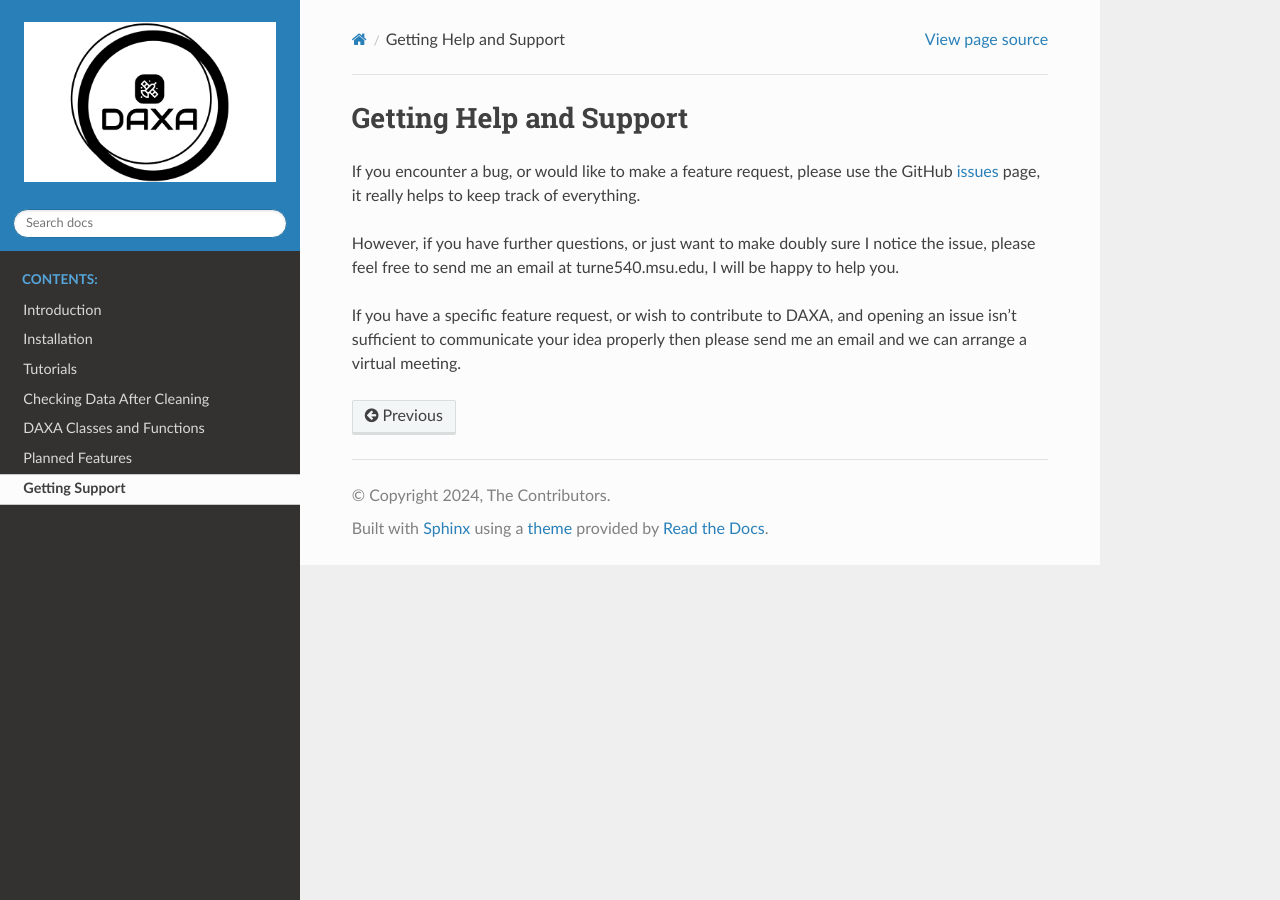
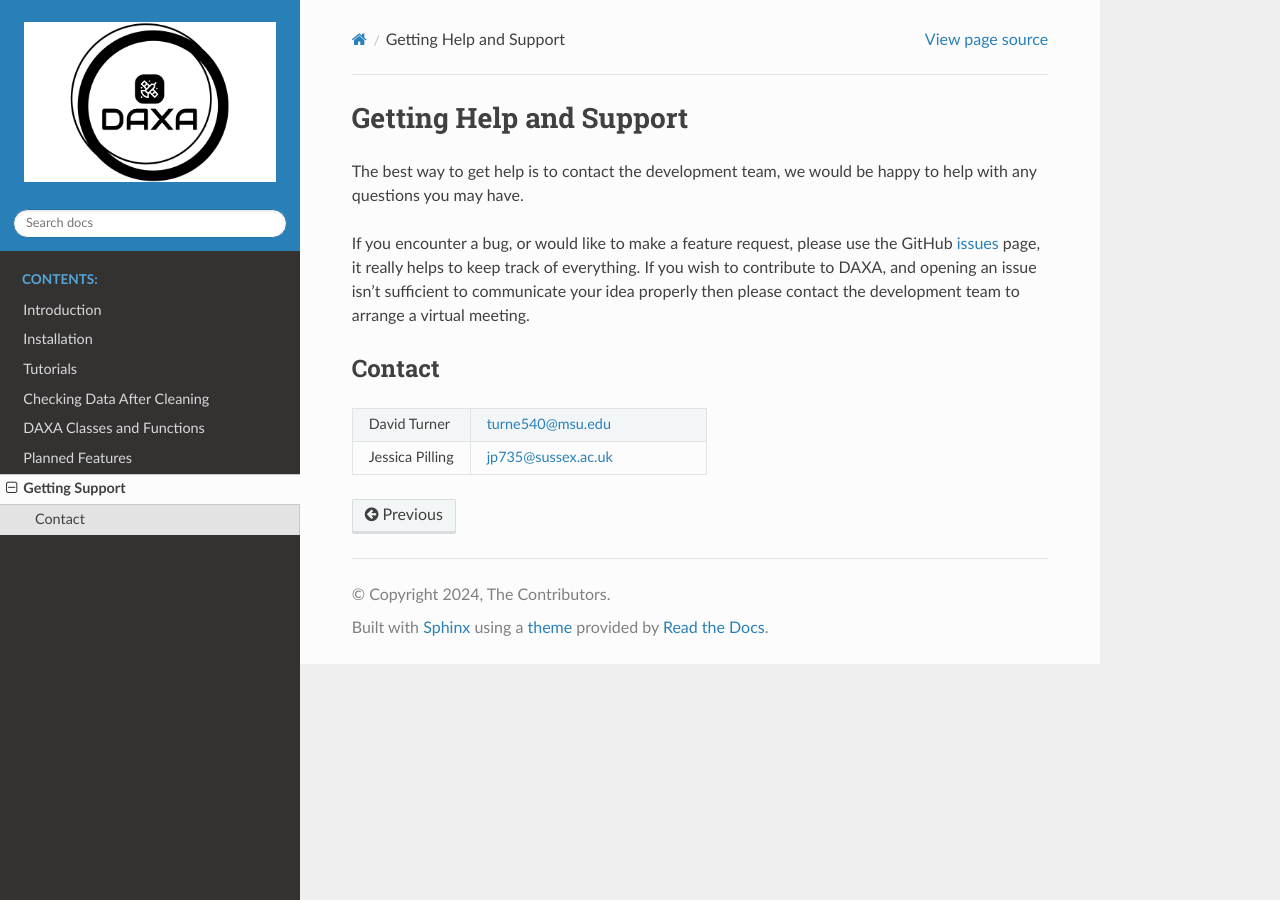
Before and after one commit to DavidT3/DAXA, a Sphinx documentation site: the page built from docs/source/support.rst, in a window 1280 px wide. Built offline with Sphinx 7.4.7 and the Read the Docs theme 2.0.0, drawn with Linux system fonts in a browser that asks for light colours; pages that are not in the unit, such as notebooks, are missing from menus.

Commit message:
Added a better help and support page
Signed-off-by: David Turner <turne540@msu.edu>

```diff
--- a/docs/source/support.rst
+++ b/docs/source/support.rst
@@ -1,11 +1,19 @@
 Getting Help and Support
 ========================
 
+The best way to get help is to contact the development team, we would be happy to help with any questions you may have.
+
 If you encounter a bug, or would like to make a feature request, please use the GitHub
 `issues <https://github.com/DavidT3/DAXA/issues>`_ page, it really helps to keep track of everything.
+If you wish to contribute to DAXA, and opening an issue isn't sufficient to
+communicate your idea properly then please contact the development team to arrange a virtual meeting.
 
-However, if you have further questions, or just want to make doubly sure I notice the issue, please feel free to send
-me an email at turne540.msu.edu, I will be happy to help you.
+Contact
+-------
+.. list-table::
+    :widths: 20 40
 
-If you have a specific feature request, or wish to contribute to DAXA, and opening an issue isn't sufficient to
-communicate your idea properly then please send me an email and we can arrange a virtual meeting.
+    * - David Turner
+      - turne540@msu.edu
+    * - Jessica Pilling
+      - jp735@sussex.ac.uk
```
